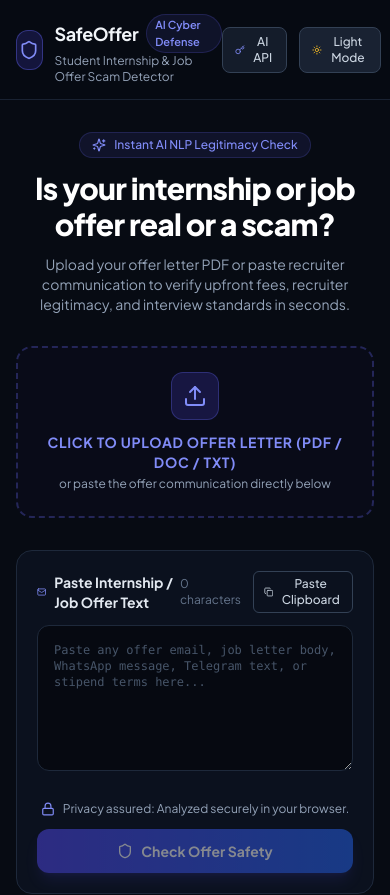
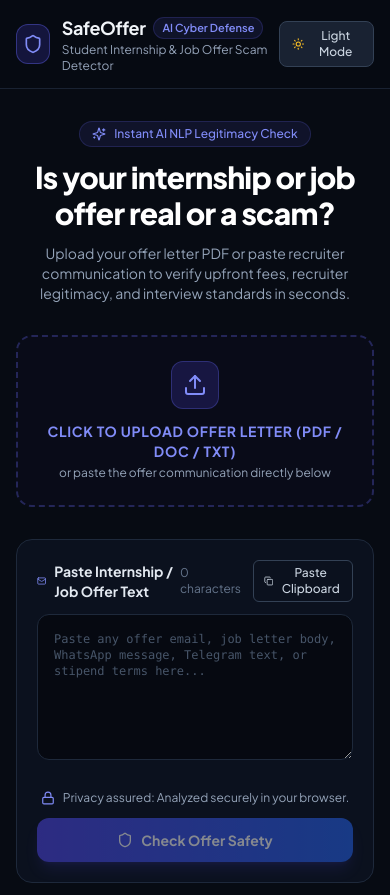
Before and after one commit to samuelmichaelalva/tcshackathon-26, a React (Vite) app: page / in a window 390 px wide. Shown: the top 895 px of the page. Built offline with nearby package versions, Linux system fonts and the light colour scheme; the HTML template or start-up script is replaced by a standard one.

Commit message:
clean: remove UI API key prompt, handle all AI NLP scanning internally in backend logic

```diff
--- a/src/App.tsx
+++ b/src/App.tsx
@@ -15,8 +15,7 @@ import {
   DollarSign,
   VideoOff,
   PhoneCall,
-  Upload,
-  Key
+  Upload
 } from 'lucide-react';
 import { analyzeOfferWithAI, AnalysisResult } from './analyzer';
 import { extractTextFromPDF } from './pdfExtractor';
@@ -30,8 +29,6 @@ export default function App() {
   const [uploadedFileName, setUploadedFileName] = useState<string | null>(null);
   const [result, setResult] = useState<AnalysisResult | null>(null);
   const [checklistState, setChecklistState] = useState<Record<number, boolean>>({ 1: false, 2: false, 3: false });
-  const [customApiKey, setCustomApiKey] = useState<string>('');
-  const [showApiInput, setShowApiInput] = useState(false);
   const fileInputRef = useRef<HTMLInputElement>(null);
 
   // Sync dark class on root
@@ -49,7 +46,7 @@ export default function App() {
 
     setIsAnalyzing(true);
     try {
-      const res = await analyzeOfferWithAI(query, customApiKey);
+      const res = await analyzeOfferWithAI(query);
       setResult(res);
       setChecklistState({ 1: false, 2: false, 3: false });
     } catch (err) {
@@ -169,16 +166,15 @@ export default function App() {
 
           <div className="flex items-center gap-3">
             <button
-              onClick={() => setShowApiInput(!showApiInput)}
-              className={`flex items-center gap-1.5 text-xs font-medium px-3 py-1.5 rounded-lg border transition ${
+              onClick={() => alert("College Placement Cell & TPO advisory: Always report suspicious recruiters claiming fees to tpo@college.edu or National Cyber Helpline 1930.")}
+              className={`hidden sm:flex items-center gap-1.5 text-xs font-medium px-3 py-1.5 rounded-lg border transition ${
                 isDark
                   ? 'border-slate-700 bg-slate-800/60 hover:bg-slate-800 text-slate-300'
                   : 'border-slate-200 bg-slate-100 hover:bg-slate-200 text-slate-700'
               }`}
-              title="Configure Custom AI Key (Optional)"
             >
-              <Key className="w-3.5 h-3.5 text-indigo-400" />
-              <span>AI API</span>
+              <ShieldCheck className="w-4 h-4 text-emerald-400" />
+              College Safety Shield
             </button>
 
             <button
@@ -196,24 +192,6 @@ export default function App() {
           </div>
         </div>
       </header>
-
-      {/* Optional AI Key Bar */}
-      {showApiInput && (
-        <div className={`border-b px-4 py-2 text-xs flex items-center justify-center gap-2 ${
-          isDark ? 'bg-slate-900/90 border-slate-800 text-slate-300' : 'bg-slate-100 border-slate-200 text-slate-700'
-        }`}>
-          <span>Gemini API Key (Optional):</span>
-          <input
-            type="password"
-            placeholder="Paste AI API key or leave blank to use Built-in Engine..."
-            value={customApiKey}
-            onChange={(e) => setCustomApiKey(e.target.value)}
-            className={`px-3 py-1 rounded-md text-xs border w-72 focus:outline-none focus:ring-1 focus:ring-indigo-500 ${
-              isDark ? 'bg-black border-slate-700 text-slate-200' : 'bg-white border-slate-300 text-slate-800'
-            }`}
-          />
-        </div>
-      )}
 
       {/* Main Container */}
       <main className="max-w-4xl mx-auto px-4 sm:px-6 py-8 sm:py-12 space-y-8">
```
